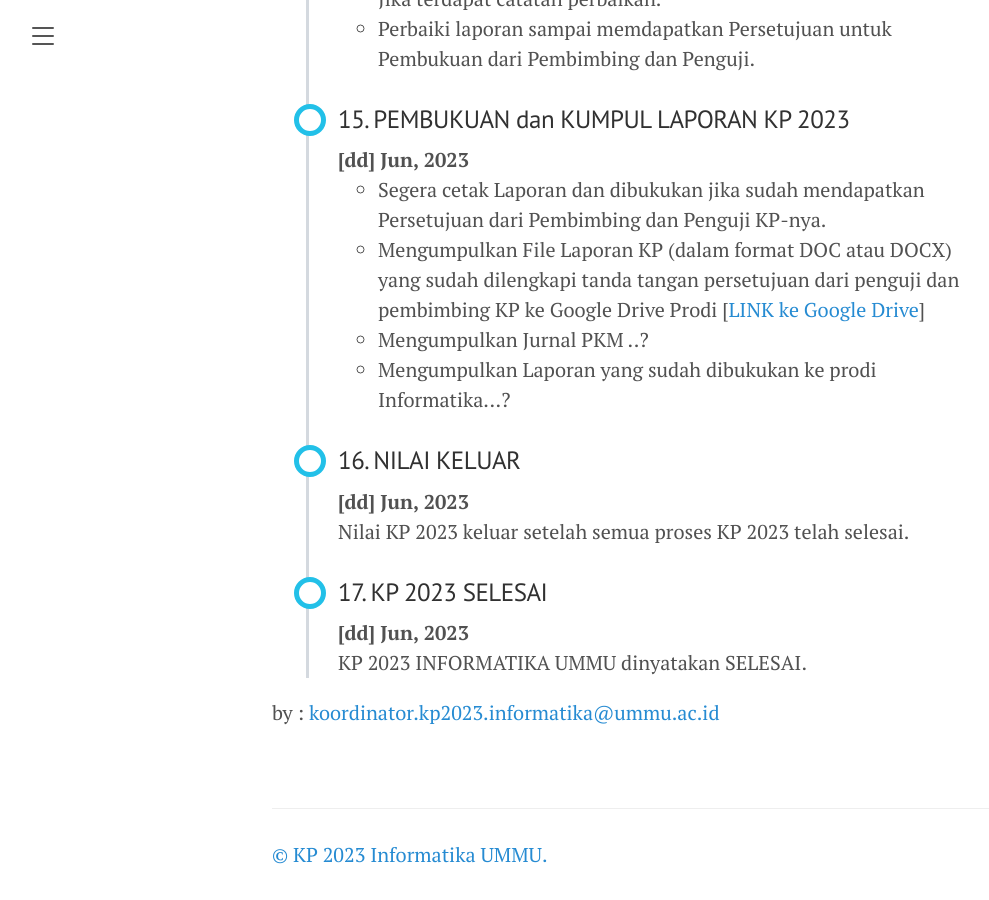
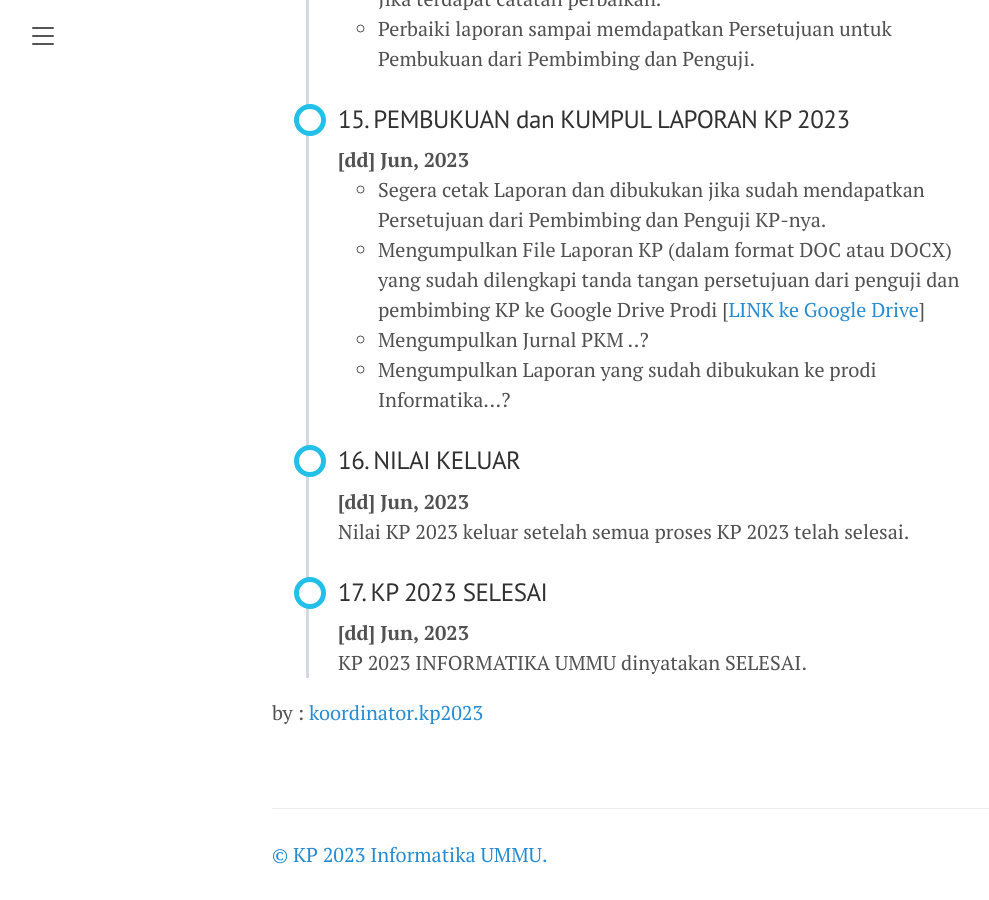
Before and after one commit to infoummu/kp2023, a Jekyll site: the page built from _posts/2023-01-16-kp-informatika-2023.md, in a window 1280 px wide and 900 px high, scrolled down 5540 px. Shown: the whole window, without its empty margins (8-997 px from the left). Built offline with Jekyll 4.4.1, drawn with Linux system fonts in a browser that asks for light colours.

Commit message:
Fix Post Infomasi KP 2023 v6

```diff
--- a/_posts/2023-01-16-kp-informatika-2023.md
+++ b/_posts/2023-01-16-kp-informatika-2023.md
@@ -76,7 +76,7 @@ author: Erwin - Koordinator KP 2023
                             <li>Untuk Penguji KP</li>
                             <li>Naik Ujian KP</li>
                         </ul>
-                        <li>Daftar Ulang ke Koordinator KP (Pak Erwin) dengan menunjukan slip bukti pembayaran KP.<a href="https://forms.gle/5cuNf1R2CYGniSvP6_xx" target="_blank">  LINK Registrasi Ulang</a></li>
+                        <li>Daftar Ulang ke Koordinator KP (Pak Erwin) dengan menunjukan slip bukti pembayaran KP.<a href="https://forms.gle/5cuNf1R2CYGniSvP6" target="_blank">  LINK Registrasi Ulang</a></li>
                     </ul>
 				</li>
                 <li>
@@ -266,7 +266,7 @@ author: Erwin - Koordinator KP 2023
 	</div>
 </div>
 
-<div class="text-muted mt-5 mb-5 text-center small">by : <a class="text-muted" target="_blank" href="">koordinator.kp2023.informatika@ummu.ac.id</a></div>
+<div class="text-muted mt-5 mb-5 text-center small">by : <a class="text-muted" target="_blank" href="">koordinator.kp2023</a></div>
 
 <!--
 END TIMELINE
```
